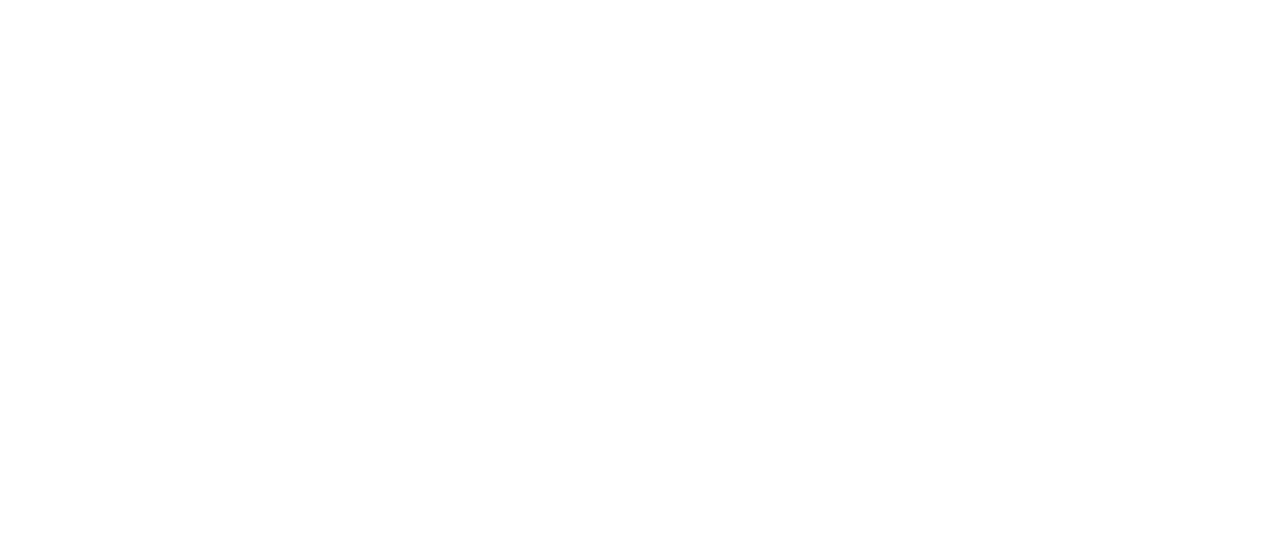
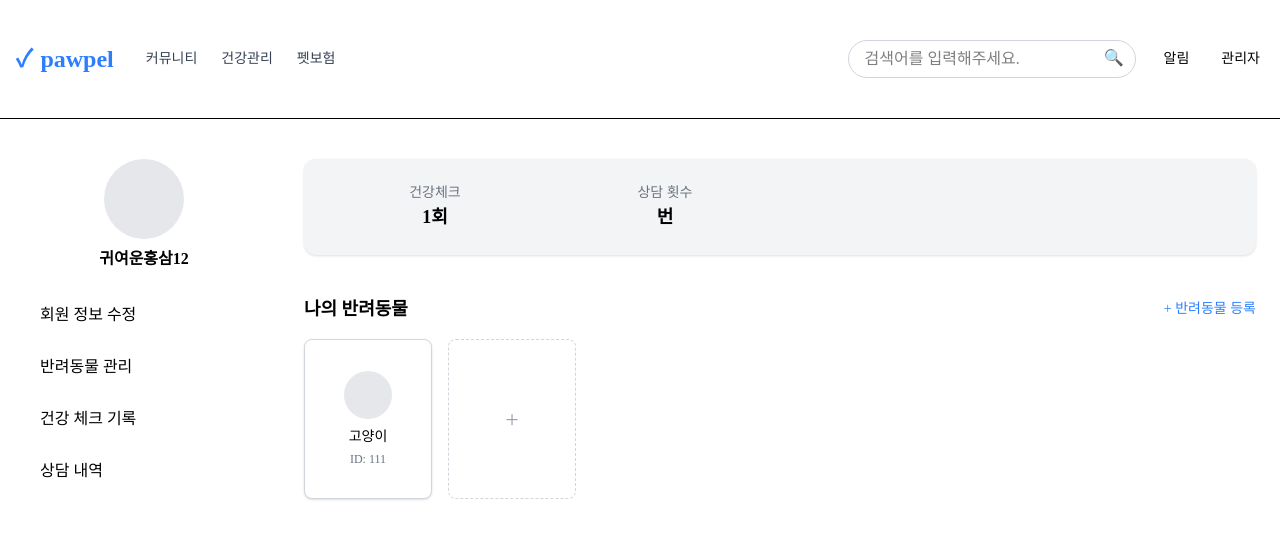
Before and after one commit to Songyonggeun/pawpelfront, a Next.js app: page /myPage in a window 1280 px wide. Before the commit this address had no page. Shown: the top 538 px of the page. Built offline with nearby package versions, Linux system fonts and the light colour scheme; a web font is replaced by a local one.

Commit message:
주요내용은 마이페이지 뼈대 제작

```diff
--- a/app/(application)/login/page.jsx
+++ b/app/(application)/login/page.jsx
@@ -1,6 +1,7 @@
 'use client';
 
 import { useState } from "react";
+import Link from 'next/link';
 
 export default function LoginPage() {
   const [userId, setUserId] = useState("");
@@ -12,7 +13,7 @@
   };
 
   return (
-    <div className="flex justify-center items-start min-h-screen bg-gray-100 pt-10 sm:pt-40">
+    <div className="flex justify-center items-start min-h-screen bg-gray-100 pt-10 sm:pt-20">
       <form
         onSubmit={handleLogin}
         className="bg-white p-8 rounded-xl shadow-md w-full max-w-sm"
@@ -37,11 +38,10 @@
           className="w-full px-4 py-2 mb-2 border rounded-lg focus:outline-none focus:ring-2 focus:ring-blue-400"
         />
 
-        {/* 회원가입 / 아이디 찾기 / 비밀번호 찾기 */}
         <div className="flex justify-center gap-x-5 text-sm text-blue-600 mb-6">
-          <a href="/signup/Step1" className="hover:underline">회원가입</a>
-          <a href="#" className="hover:underline">아이디 찾기</a>
-          <a href="#" className="hover:underline">비밀번호 찾기</a>
+          <Link href="/signup/Step1" className="hover:underline">회원가입</Link>
+          <Link href="/find-id" className="hover:underline">아이디 찾기</Link>
+          <Link href="/find-password" className="hover:underline">비밀번호 찾기</Link>
         </div>
 
         <button
--- /dev/null
+++ b/app/(application)/myPage/page.jsx
@@ -0,0 +1,83 @@
+import React from 'react';
+
+const MyPage = () => {
+  const userInfo = {
+    username: '귀여운홍삼12',
+    healthCheckCount: 1,
+    insurance: false,
+    pets: [
+      { id: 111, name: '고양이' }
+    ]
+  };
+
+  const menuItems = [
+    { title: '회원 정보 수정' },
+    { title: '반려동물 관리' },
+    { title: '건강 체크 기록' },
+    { title: '상담 내역' },
+  ];
+
+  return (
+    <div className="flex max-w-7xl mx-auto py-10 px-6 gap-10">
+      {/* Sidebar 메뉴 */}
+      <aside className="w-60">
+        <div className="mb-6">
+          <div className="w-20 h-20 bg-gray-200 rounded-full mx-auto mb-2" />
+          <div className="text-center font-semibold">{userInfo.username}</div>
+        </div>
+        <nav>
+          <ul className="space-y-3">
+            {menuItems.map((item, idx) => (
+              <li key={idx}>
+                <button className="w-full text-left px-4 py-2 rounded-lg hover:bg-gray-100 transition">
+                  {item.title}
+                </button>
+              </li>
+            ))}
+          </ul>
+        </nav>
+      </aside>
+
+      {/* Main Content */}
+      <main className="flex-1">
+        {/* 요약 카드 */}
+        <div className="bg-gray-100 p-6 rounded-xl grid grid-cols-4 text-center gap-4 shadow-sm mb-10">
+          <div>
+            <div className="text-sm text-gray-500">건강체크</div>
+            <div className="text-lg font-bold">{userInfo.healthCheckCount}회</div>
+          </div>
+          <div>
+            <div className="text-sm text-gray-500">상담 횟수</div>
+            <div className="text-lg font-bold">{userInfo.consultTickets}번</div>
+          </div>
+        </div>
+
+        {/* 반려동물 카드 */}
+        <section>
+          <div className="flex justify-between items-center mb-4">
+            <h2 className="text-lg font-semibold">나의 반려동물</h2>
+            <button className="text-blue-500 text-sm hover:underline">+ 반려동물 등록</button>
+          </div>
+          <div className="flex gap-4">
+            {userInfo.pets.map((pet) => (
+              <div
+                key={pet.id}
+                className="w-32 h-40 border border-gray-300 rounded-lg flex flex-col items-center justify-center bg-white shadow-sm"
+              >
+                <div className="w-12 h-12 bg-gray-200 rounded-full mb-2" />
+                <div className="text-sm font-medium">{pet.name}</div>
+                <div className="text-xs text-gray-500 mt-1">ID: {pet.id}</div>
+              </div>
+            ))}
+            {/* 프로필 추가 */}
+            <div className="w-32 h-40 border border-dashed border-gray-300 rounded-lg flex items-center justify-center cursor-pointer hover:bg-gray-50">
+              <span className="text-2xl text-gray-400">+</span>
+            </div>
+          </div>
+        </section>
+      </main>
+    </div>
+  );
+};
+
+export default MyPage;
--- a/app/(application)/signup/Step1/page.jsx
+++ b/app/(application)/signup/Step1/page.jsx
@@ -45,7 +45,7 @@
   };
 
   return (
-    <div className="flex flex-col justify-center items-center min-h-screen bg-gray-100">
+    <div className="flex flex-col justify-start items-center min-h-screen bg-gray-100 py-30">
       <div className="bg-white p-8 rounded-xl shadow-md w-full max-w-md">
         <h1 className="text-2xl font-semibold mb-6 text-center">약관 동의</h1>
 
--- a/app/(application)/signup/Step2/page.jsx
+++ b/app/(application)/signup/Step2/page.jsx
@@ -122,7 +122,7 @@
   if (loading || !isAllowed) return null;
 
   return (
-    <div className="flex justify-center items-center min-h-screen bg-gray-100 px-4 py-16">
+    <div className="flex justify-center items-start sm:items-start min-h-screen bg-gray-100 px-4 py-8 sm:py-30">
       <div className="bg-white p-8 rounded-xl shadow-md w-full max-w-2xl">
         <h1 className="text-2xl font-semibold mb-6 text-center">회원가입</h1>
         <form onSubmit={handleSubmit} className="space-y-4">
--- a/components/(Inputs)/PhoneInput.jsx
+++ b/components/(Inputs)/PhoneInput.jsx
@@ -42,7 +42,7 @@
           value={firstPart}
           onChange={(e) => handleInputChange(e, "first")}
           maxLength={3}
-          className="w-1/7 px-3 py-2 border rounded-md focus:outline-none focus:ring-2 focus:ring-blue-400 text-center"
+          className="w-1/4 px-3 py-2 border rounded-md focus:outline-none focus:ring-2 focus:ring-blue-400 text-center"
           placeholder="010"
         />
 
@@ -55,7 +55,7 @@
           value={secondPart}
           onChange={(e) => handleInputChange(e, "second")}
           maxLength={4}
-          className="w-1/6 px-3 py-2 border rounded-md focus:outline-none focus:ring-2 focus:ring-blue-400 text-center"
+          className="w-1/3 px-3 py-2 border rounded-md focus:outline-none focus:ring-2 focus:ring-blue-400 text-center"
           placeholder="1234"
         />
 
@@ -68,7 +68,7 @@
           value={thirdPart}
           onChange={(e) => handleInputChange(e, "third")}
           maxLength={4}
-          className="w-1/6 px-3 py-2 border rounded-md focus:outline-none focus:ring-2 focus:ring-blue-400 text-center"
+          className="w-1/3 px-3 py-2 border rounded-md focus:outline-none focus:ring-2 focus:ring-blue-400 text-center"
           placeholder="5678"
         />
       </div>
--- a/components/(application)/header.jsx
+++ b/components/(application)/header.jsx
@@ -1,18 +1,21 @@
 'use client';
 
 import React, { useState } from 'react';
+import { useRouter } from 'next/navigation'; // useRouter 추가
 import CommunityMenu from '@/components/(application)/communityMenu';
 import HealthCareMenu from '@/components/(application)/healthCare';
+import Link from 'next/link'; // Link 추가
 
 export default function Header() {
   const [showCommunityMenu, setShowCommunityMenu] = useState(false);
   const [showHealthCareMenu, setShowHealthCareMenu] = useState(false);
   const [mobileMenuOpen, setMobileMenuOpen] = useState(false);
+  const router = useRouter(); // useRouter 훅 사용
 
   // 사용자 데이터 시뮬레이션 (실제 인증 로직으로 대체 필요)
   const user = {
-    isLoggedIn: false, // 로그인 여부 (false로 변경하면 로그인 안 됨)
-        // 역할 (예: 'admin', 'user', 'guest')
+    isLoggedIn: true, // 로그인 여부 (false로 변경하면 로그인 안 됨)
+    role: 'admin' // 역할 (예: 'admin', 'user', 'guest')
   };
 
   const toggleCommunityMenu = () => {
@@ -35,7 +38,7 @@
 
   return (
     <header className="w-full border-b bg-white">
-      <div className="max-w-7xl mx-auto px-4 py-10 flex items-center justify-between ">
+      <div className="max-w-7xl mx-auto px-4 py-10 flex items-center justify-between">
         {/* 로고 */}
         <div className="flex items-center space-x-2">
           <span className="text-blue-500 text-2xl font-bold">✓</span>
@@ -77,12 +80,12 @@
           {/* 로그인 상태에 따른 버튼 표시 */}
           {!user.isLoggedIn ? (
             <div className="p-1 rounded hover:bg-gray-100 text-sm">
-              <a href="/login" className="text-gray-600">로그인</a>
+              <Link href="/login" className="text-gray-600">로그인</Link>
             </div>
           ) : user.role === 'admin' ? (
             <button className="p-1 rounded hover:bg-gray-100 text-sm" aria-label="관리자">관리자</button>
           ) : (
-            <button className="p-1 rounded hover:bg-gray-100 text-sm" aria-label="마이페이지">마이페이지</button>
+            <Link href="/myPage" className="p-1 rounded hover:bg-gray-100 text-sm" aria-label="마이페이지">마이페이지</Link>
           )}
         </div>
 
@@ -151,11 +154,11 @@
 
             {/* 모바일 상태에 따른 버튼 표시 */}
             {!user.isLoggedIn ? (
-              <a href="/login" className="text-left p-1 rounded hover:bg-gray-100 text-gray-600">로그인</a>
+              <Link href="/login" className="text-left p-1 rounded hover:bg-gray-100 text-gray-600">로그인</Link>
             ) : user.role === 'admin' ? (
               <button className="text-left p-1 rounded hover:bg-gray-100">관리자</button>
             ) : (
-              <button className="text-left p-1 rounded hover:bg-gray-100">마이페이지</button>
+              <Link href="/myPage" className="text-left p-1 rounded hover:bg-gray-100">마이페이지</Link>
             )}
           </div>
         </div>
```
